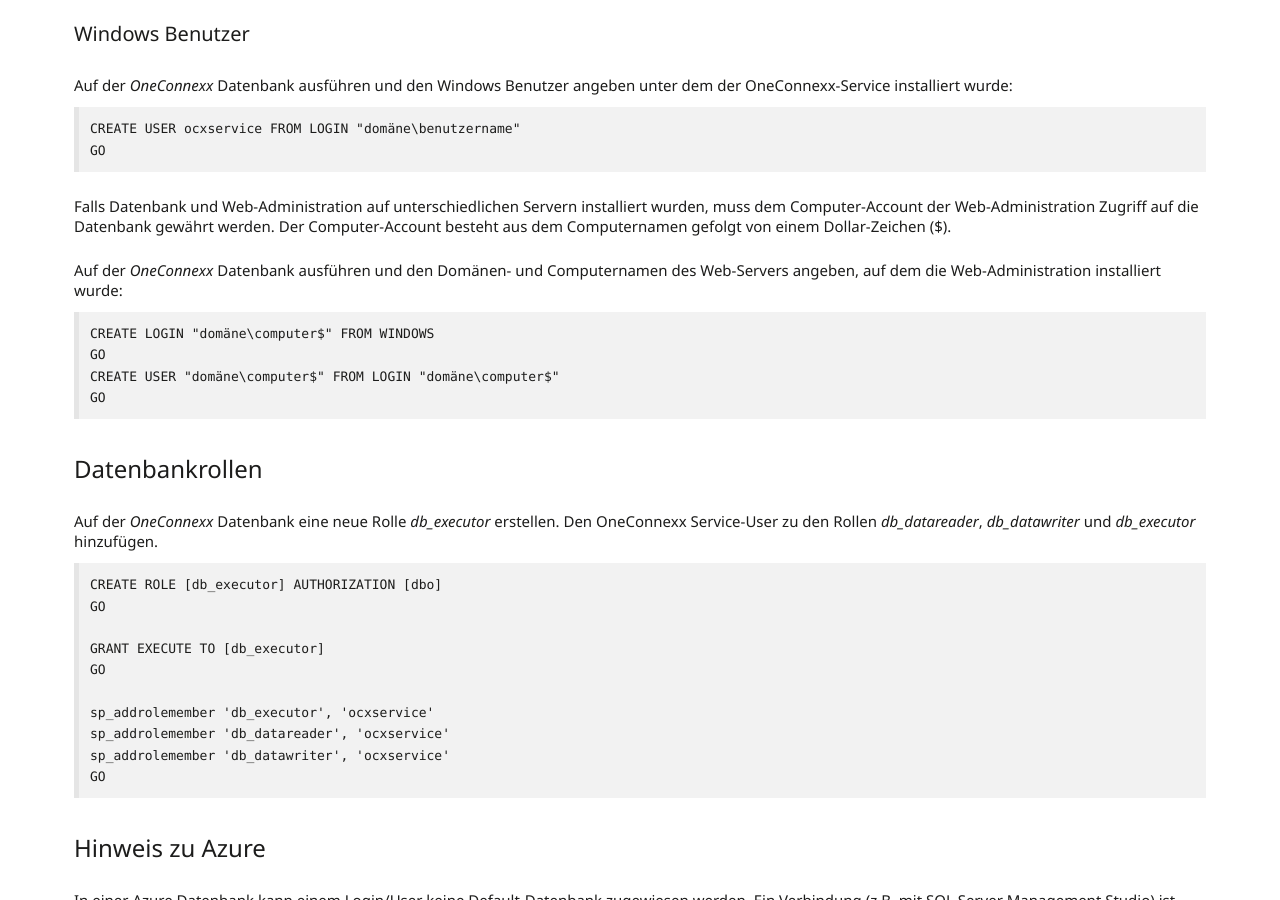
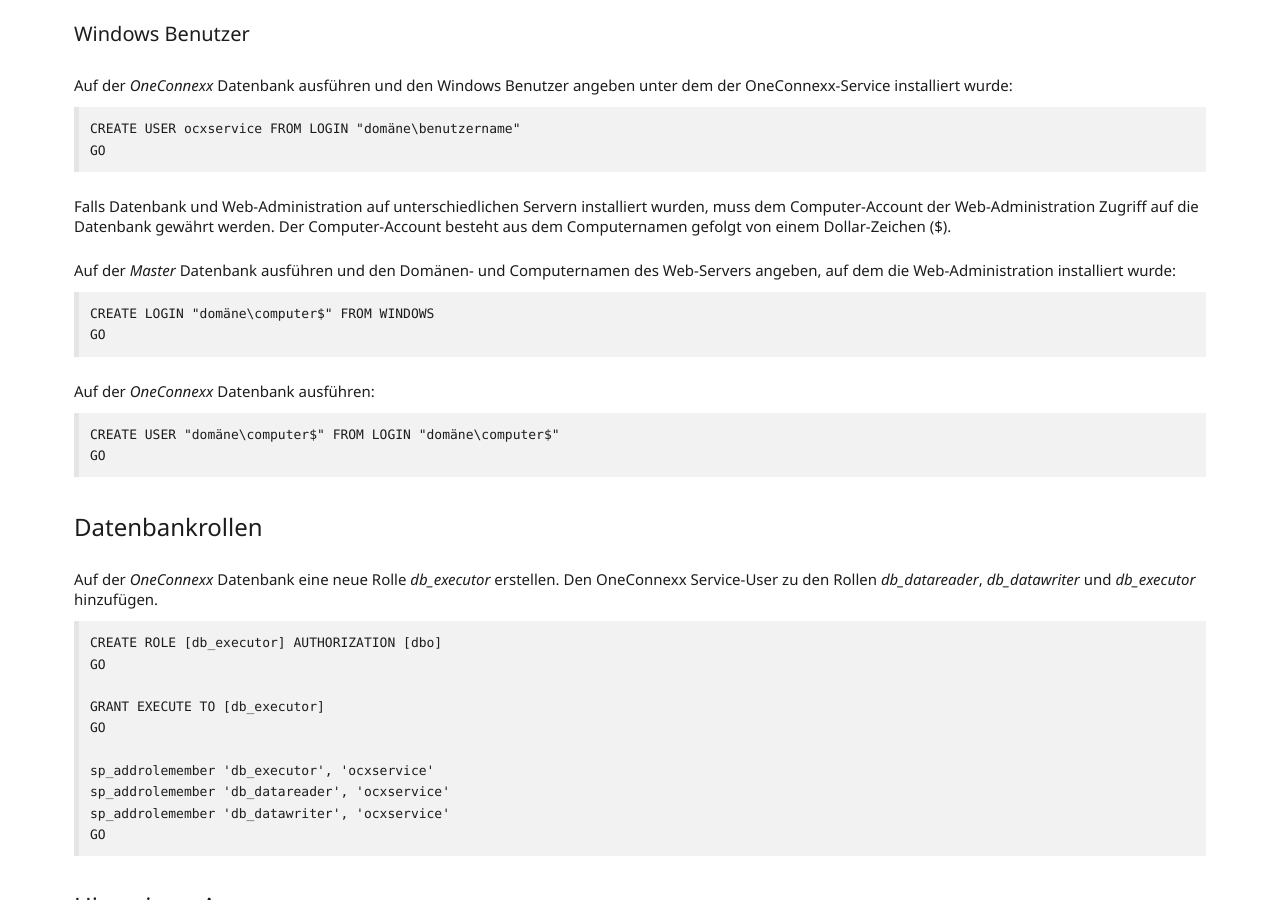
Before and after one commit to primesoft-group/oneconnexx-docs, a Jekyll site: the page built from _pages/setup/de/db.md, in a window 1280 px wide and 900 px high, scrolled down 1061 px. Built offline with Jekyll 4.4.1, drawn with Linux system fonts in a browser that asks for light colours; nearby versions of some CDN libraries; some web fonts are replaced.

Commit message:
Update db.md

````diff
--- a/_pages/setup/de/db.md
+++ b/_pages/setup/de/db.md
@@ -44,11 +44,16 @@
 
 Falls Datenbank und Web-Administration auf unterschiedlichen Servern installiert wurden, muss dem Computer-Account der Web-Administration Zugriff auf die Datenbank gewährt werden. Der Computer-Account besteht aus dem Computernamen gefolgt von einem Dollar-Zeichen ($).
 
-Auf der *OneConnexx* Datenbank ausführen und den Domänen- und Computernamen des Web-Servers angeben, auf dem die Web-Administration installiert wurde:
+Auf der *Master* Datenbank ausführen und den Domänen- und Computernamen des Web-Servers angeben, auf dem die Web-Administration installiert wurde:
 
 ```
 CREATE LOGIN "domäne\computer$" FROM WINDOWS
 GO
+```
+
+Auf der *OneConnexx* Datenbank ausführen:
+
+```
 CREATE USER "domäne\computer$" FROM LOGIN "domäne\computer$"
 GO
 ```
````
